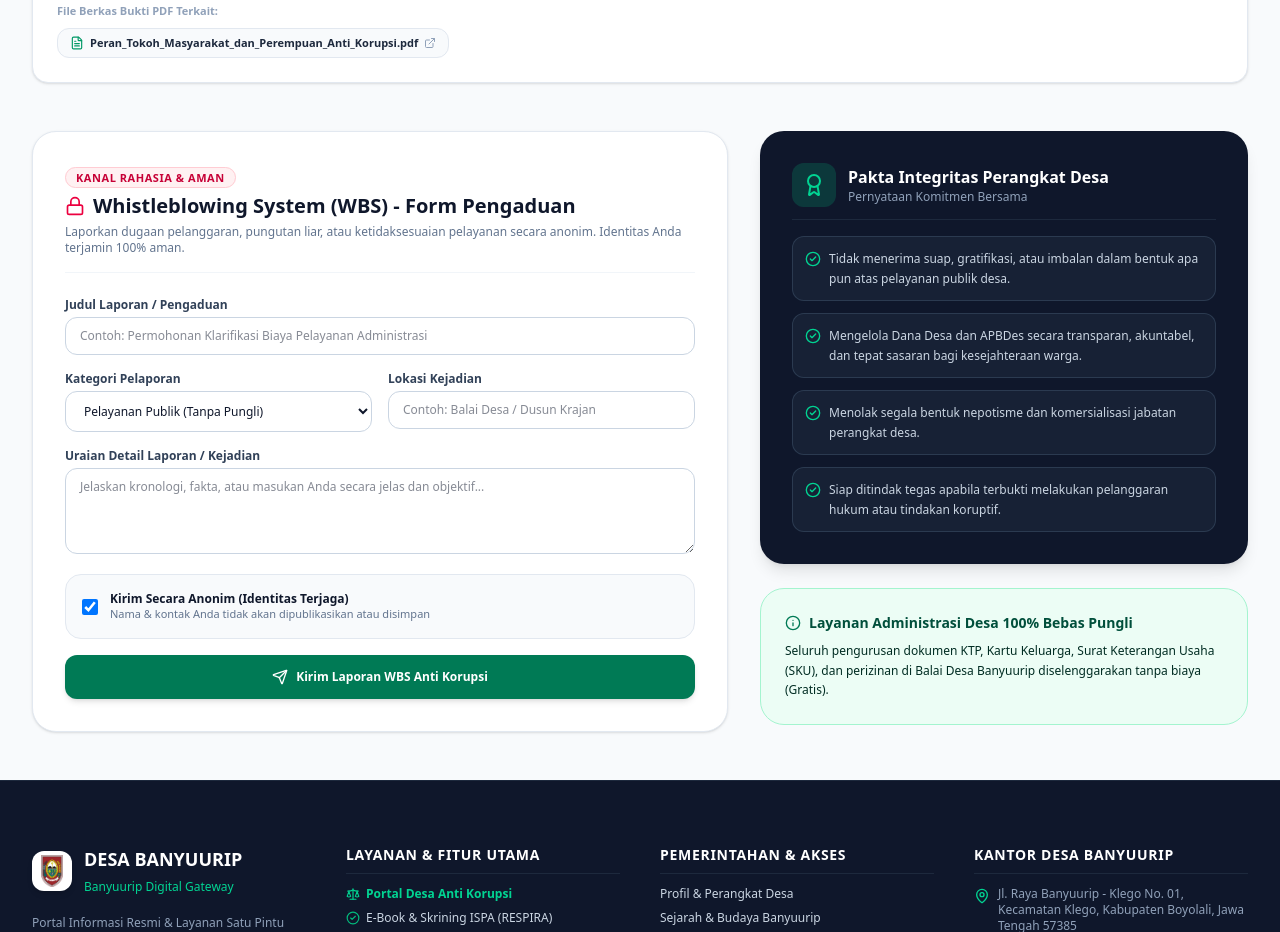
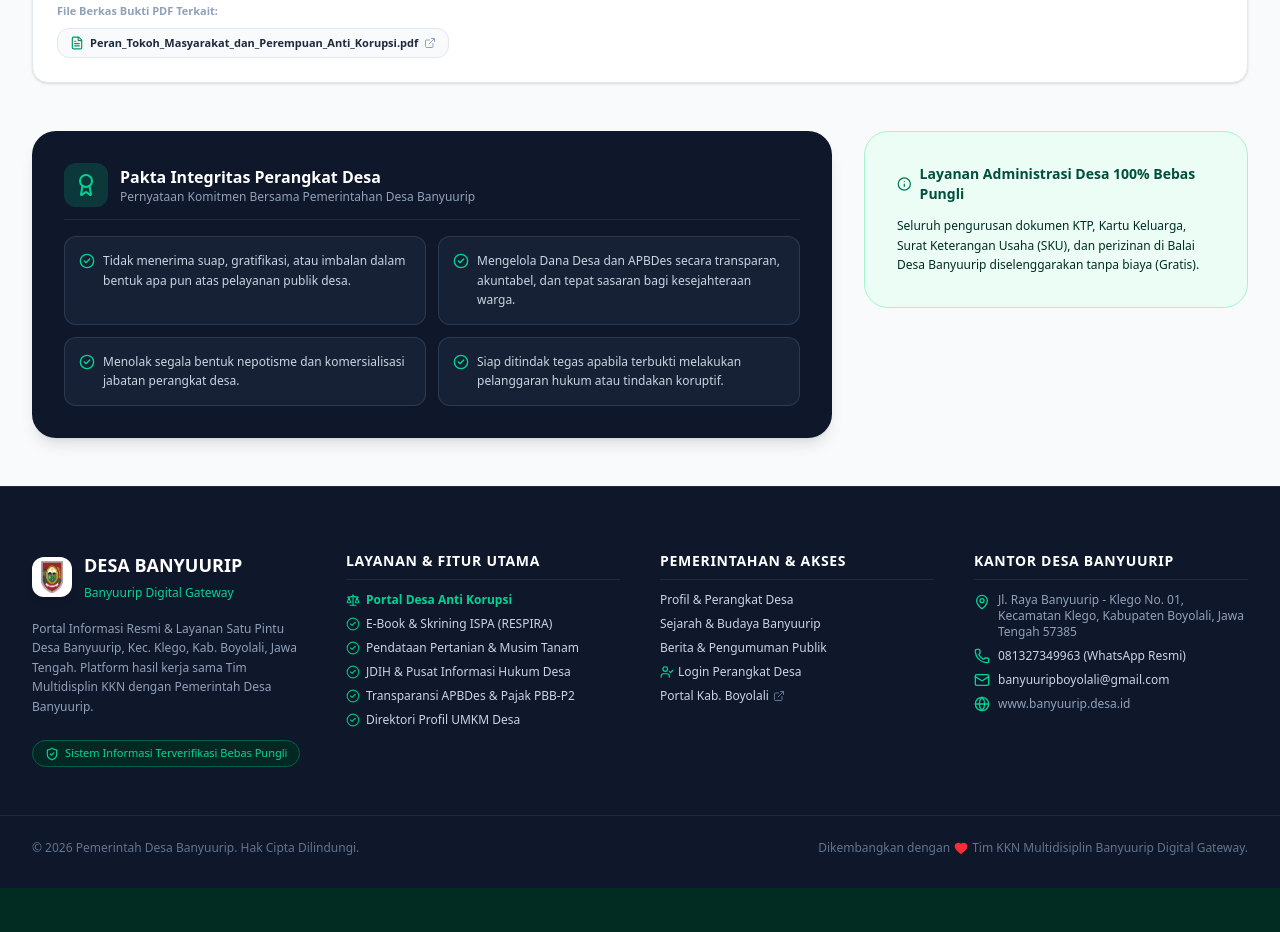
Before and after one commit to apeeapee/KKN, a Next.js app: page /desa-anti-korupsi in a window 1280 px wide. Shown: the part 4780-5712 px from the top of the page. After the commit the page ends 5668 px from the top, so only its background shows below. Built offline with nearby package versions, Linux system fonts and the light colour scheme.

Commit message:
Remove Whistleblowing System (WBS) feature from Desa Anti Korupsi & Admin dashboard

```diff
--- a/app/desa-anti-korupsi/page.tsx
+++ b/app/desa-anti-korupsi/page.tsx
@@ -3,8 +3,6 @@
 import React, { useState } from 'react';
 import {
   ShieldCheck,
-  Lock,
-  Send,
   CheckCircle2,
   Award,
   Info,
@@ -22,7 +20,7 @@ import { useData } from '@/components/DataProvider';
 
 export default function DesaAntiKorupsiPage() {
   const info = mockDesaAntiKorupsiInfo;
-  const { addWBSReport, antiKorupsiIndikatorList } = useData();
+  const { antiKorupsiIndikatorList } = useData();
 
   // Search and Category Filter States (Matching JDIH Hukum & 18 KPK Indicators)
   const [searchQuery, setSearchQuery] = useState('');
@@ -30,43 +28,6 @@ export default function DesaAntiKorupsiPage() {
 
   // PDF Preview Modal State
   const [activePdfModal, setActivePdfModal] = useState<{ title: string; url: string } | null>(null);
-
-  // WBS Form State
-  const [formData, setFormData] = useState({
-    judulLaporan: '',
-    kategori: 'Pelayanan Publik',
-    deskripsi: '',
-    lokasiKejadian: '',
-    isAnonim: true,
-    namaPelapor: '',
-    kontakPelapor: '',
-  });
-
-  const [submittedCode, setSubmittedCode] = useState<string | null>(null);
-
-  const handleSubmitReport = (e: React.FormEvent) => {
-    e.preventDefault();
-    const generatedCode = addWBSReport({
-      judulLaporan: formData.judulLaporan,
-      kategori: formData.kategori,
-      deskripsi: formData.deskripsi,
-      lokasiKejadian: formData.lokasiKejadian,
-      isAnonim: formData.isAnonim,
-      namaPelapor: formData.isAnonim ? 'Anonim (Rahasia)' : formData.namaPelapor,
-      kontakPelapor: formData.isAnonim ? '-' : formData.kontakPelapor,
-    });
-
-    setSubmittedCode(generatedCode);
-    setFormData({
-      judulLaporan: '',
-      kategori: 'Pelayanan Publik',
-      deskripsi: '',
-      lokasiKejadian: '',
-      isAnonim: true,
-      namaPelapor: '',
-      kontakPelapor: '',
-    });
-  };
 
   return (
     <div className="max-w-7xl mx-auto px-4 sm:px-6 lg:px-8 py-12 space-y-12">
@@ -230,157 +191,22 @@ export default function DesaAntiKorupsiPage() {
         </div>
       </div>
 
-      {/* Whistleblowing System (WBS) & Form Laporan Anonim */}
-      <section className="grid grid-cols-1 lg:grid-cols-12 gap-8 items-start">
-
-        {/* Form Pelaporan WBS */}
-        <div className="lg:col-span-7 bg-white rounded-3xl p-6 sm:p-8 border border-slate-200 shadow-sm space-y-6">
-          <div className="border-b border-slate-100 pb-4">
-            <span className="text-[11px] font-bold uppercase tracking-wider text-rose-700 bg-rose-50 px-2.5 py-0.5 rounded-full border border-rose-200">
-              Kanal Rahasia & Aman
-            </span>
-            <h2 className="text-xl font-bold text-slate-900 flex items-center gap-2 mt-1">
-              <Lock className="w-5 h-5 text-rose-600" />
-              Whistleblowing System (WBS) - Form Pengaduan
-            </h2>
-            <p className="text-xs text-slate-500 mt-1">
-              Laporkan dugaan pelanggaran, pungutan liar, atau ketidaksesuaian pelayanan secara anonim. Identitas Anda terjamin 100% aman.
-            </p>
-          </div>
-
-          {submittedCode && (
-            <div className="bg-emerald-50 border border-emerald-300 text-emerald-900 p-5 rounded-2xl space-y-2 animate-in fade-in">
-              <div className="flex items-center gap-2 font-bold text-sm">
-                <CheckCircle2 className="w-5 h-5 text-emerald-600" />
-                <span>Laporan WBS Berhasil Terkirim!</span>
-              </div>
-              <p className="text-xs">Simpan Kode Resi Laporan Anda untuk melacak penanganan:</p>
-              <div className="bg-white px-4 py-2 rounded-xl text-center font-mono font-extrabold text-base border border-emerald-200 text-emerald-700 tracking-wider">
-                {submittedCode}
-              </div>
-            </div>
-          )}
-
-          <form onSubmit={handleSubmitReport} className="space-y-4 text-xs">
-            <div>
-              <label className="block font-semibold text-slate-700 mb-1">Judul Laporan / Pengaduan</label>
-              <input
-                type="text"
-                required
-                placeholder="Contoh: Permohonan Klarifikasi Biaya Pelayanan Administrasi"
-                value={formData.judulLaporan}
-                onChange={(e) => setFormData({ ...formData, judulLaporan: e.target.value })}
-                className="w-full px-3.5 py-2.5 rounded-xl border border-slate-300 focus:ring-2 focus:ring-emerald-500 focus:outline-none"
-              />
-            </div>
-
-            <div className="grid grid-cols-1 sm:grid-cols-2 gap-4">
-              <div>
-                <label className="block font-semibold text-slate-700 mb-1">Kategori Pelaporan</label>
-                <select
-                  value={formData.kategori}
-                  onChange={(e) => setFormData({ ...formData, kategori: e.target.value })}
-                  className="w-full px-3.5 py-2.5 rounded-xl border border-slate-300 focus:ring-2 focus:ring-emerald-500 focus:outline-none"
-                >
-                  <option>Pelayanan Publik (Tanpa Pungli)</option>
-                  <option>Transparansi Anggaran & APBDes</option>
-                  <option>Penyalahgunaan Wewenang / Aset</option>
-                  <option>Kritik & Saran Pembangunan</option>
-                </select>
-              </div>
-
-              <div>
-                <label className="block font-semibold text-slate-700 mb-1">Lokasi Kejadian</label>
-                <input
-                  type="text"
-                  required
-                  placeholder="Contoh: Balai Desa / Dusun Krajan"
-                  value={formData.lokasiKejadian}
-                  onChange={(e) => setFormData({ ...formData, lokasiKejadian: e.target.value })}
-                  className="w-full px-3.5 py-2.5 rounded-xl border border-slate-300 focus:ring-2 focus:ring-emerald-500 focus:outline-none"
-                />
-              </div>
-            </div>
-
-            <div>
-              <label className="block font-semibold text-slate-700 mb-1">Uraian Detail Laporan / Kejadian</label>
-              <textarea
-                rows={4}
-                required
-                placeholder="Jelaskan kronologi, fakta, atau masukan Anda secara jelas dan objektif..."
-                value={formData.deskripsi}
-                onChange={(e) => setFormData({ ...formData, deskripsi: e.target.value })}
-                className="w-full px-3.5 py-2.5 rounded-xl border border-slate-300 focus:ring-2 focus:ring-emerald-500 focus:outline-none"
-              />
-            </div>
-
-            {/* Privacy Checkbox */}
-            <div className="bg-slate-50 p-4 rounded-2xl border border-slate-200 space-y-3">
-              <label className="flex items-center gap-3 cursor-pointer">
-                <input
-                  type="checkbox"
-                  checked={formData.isAnonim}
-                  onChange={(e) => setFormData({ ...formData, isAnonim: e.target.checked })}
-                  className="w-4 h-4 text-emerald-600 rounded focus:ring-emerald-500"
-                />
-                <div>
-                  <span className="font-bold text-slate-900">Kirim Secara Anonim (Identitas Terjaga)</span>
-                  <span className="text-slate-500 block text-[11px]">Nama & kontak Anda tidak akan dipublikasikan atau disimpan</span>
-                </div>
-              </label>
-
-              {!formData.isAnonim && (
-                <div className="grid grid-cols-2 gap-3 pt-2 border-t border-slate-200 animate-in fade-in">
-                  <div>
-                    <label className="block font-semibold text-slate-700 mb-1">Nama Pelapor</label>
-                    <input
-                      type="text"
-                      placeholder="Nama Anda"
-                      value={formData.namaPelapor}
-                      onChange={(e) => setFormData({ ...formData, namaPelapor: e.target.value })}
-                      className="w-full px-3 py-2 rounded-lg border border-slate-300 focus:outline-none"
-                    />
-                  </div>
-                  <div>
-                    <label className="block font-semibold text-slate-700 mb-1">No. WhatsApp / HP</label>
-                    <input
-                      type="text"
-                      placeholder="0812xxxx"
-                      value={formData.kontakPelapor}
-                      onChange={(e) => setFormData({ ...formData, kontakPelapor: e.target.value })}
-                      className="w-full px-3 py-2 rounded-lg border border-slate-300 focus:outline-none"
-                    />
-                  </div>
-                </div>
-              )}
-            </div>
-
-            <button
-              type="submit"
-              className="w-full bg-emerald-700 hover:bg-emerald-800 text-white font-bold py-3.5 rounded-xl shadow-md transition-all text-xs flex items-center justify-center gap-2"
-            >
-              <Send className="w-4 h-4" />
-              Kirim Laporan WBS Anti Korupsi
-            </button>
-          </form>
-        </div>
-
-        {/* Pakta Integritas Panel */}
-        <div className="lg:col-span-5 space-y-6">
-          <div className="bg-slate-900 text-white p-6 sm:p-8 rounded-3xl shadow-lg space-y-4">
+      {/* Pakta Integritas & Layanan Bebas Pungli */}
+      <section className="grid grid-cols-1 md:grid-cols-12 gap-8 items-start">
+        <div className="md:col-span-8 bg-slate-900 text-white p-6 sm:p-8 rounded-3xl shadow-lg space-y-4">
           <div className="flex items-center gap-3 border-b border-slate-800 pb-3">
             <div className="p-2.5 rounded-xl bg-emerald-500/20 text-emerald-400">
               <Award className="w-6 h-6" />
             </div>
             <div>
               <h3 className="font-bold text-base text-white">Pakta Integritas Perangkat Desa</h3>
-                <p className="text-xs text-slate-400">Pernyataan Komitmen Bersama</p>
+              <p className="text-xs text-slate-400">Pernyataan Komitmen Bersama Pemerintahan Desa Banyuurip</p>
             </div>
           </div>
 
-            <ul className="space-y-3 text-xs text-slate-300">
+          <ul className="grid grid-cols-1 sm:grid-cols-2 gap-3 text-xs text-slate-300">
             {info.paktaIntegritas.map((pakta, idx) => (
-                <li key={idx} className="flex items-start gap-2 bg-slate-800/60 p-3 rounded-xl border border-slate-700/80">
+              <li key={idx} className="flex items-start gap-2 bg-slate-800/60 p-3.5 rounded-xl border border-slate-700/80">
                 <CheckCircle2 className="w-4 h-4 text-emerald-400 shrink-0 mt-0.5" />
                 <span className="leading-relaxed">{pakta}</span>
               </li>
@@ -389,7 +215,7 @@ export default function DesaAntiKorupsiPage() {
         </div>
 
         {/* Callout box */}
-          <div className="bg-emerald-50 border border-emerald-200 p-6 rounded-3xl space-y-2 text-xs text-emerald-950">
+        <div className="md:col-span-4 bg-emerald-50 border border-emerald-200 p-6 sm:p-8 rounded-3xl space-y-3 text-xs text-emerald-950">
           <h4 className="font-bold text-sm text-emerald-900 flex items-center gap-2">
             <Info className="w-4 h-4 text-emerald-700" />
             Layanan Administrasi Desa 100% Bebas Pungli
@@ -398,8 +224,6 @@ export default function DesaAntiKorupsiPage() {
             Seluruh pengurusan dokumen KTP, Kartu Keluarga, Surat Keterangan Usaha (SKU), dan perizinan di Balai Desa Banyuurip diselenggarakan tanpa biaya (Gratis).
           </p>
         </div>
-        </div>
-
       </section>
 
       {/* PDF Preview Modal */}
--- a/app/page.tsx
+++ b/app/page.tsx
@@ -92,7 +92,7 @@ export default function HomePage() {
     {
       title: "Desa Anti Korupsi",
       author: "Pemerintah Desa Banyuurip",
-      desc: "5 Indikator transparansi integritas KPK & Kanal Whistleblowing System (WBS) pengaduan anonim.",
+      desc: "18 Indikator transparansi integritas KPK & Dokumentasi Resmi Desa Anti Korupsi.",
       icon: Scale,
       href: "/desa-anti-korupsi",
       color: "from-emerald-800 to-teal-950",
```
Also changed, not shown: app/admin/page.tsx (+0 -34 lines). Lines whose indentation alone changed are shown as unchanged.
